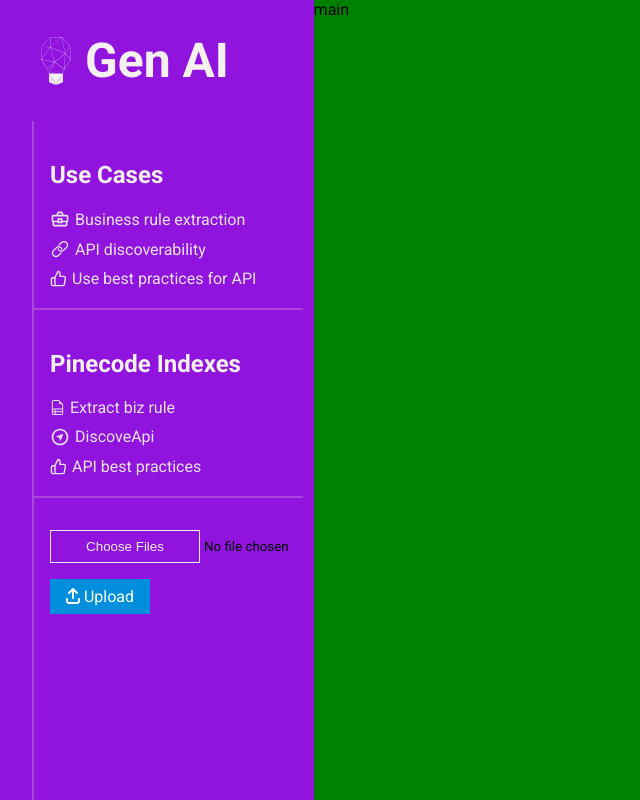
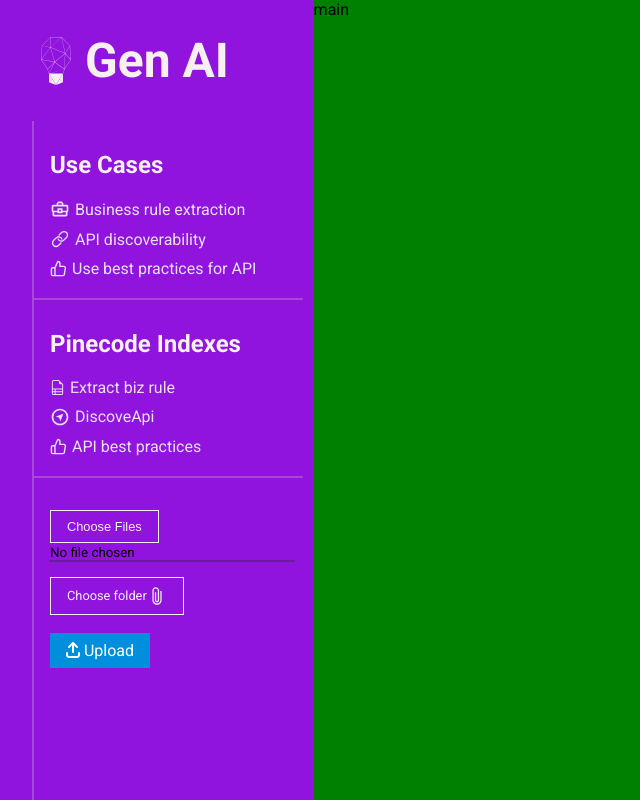
Before and after one commit to srvkmr123/gen-ai, a React (Vite) app in the folder front-end/: page / in a window 1280 px wide. Shown: the whole page, without its empty margins (0-640 px from the left). Built offline with nearby package versions, Linux system fonts and the light colour scheme.

Commit message:
basic upload files

```diff
--- a/front-end/package.json
+++ b/front-end/package.json
@@ -10,8 +10,10 @@
     "preview": "vite preview"
   },
   "dependencies": {
+    "filepond": "^4.30.6",
     "react": "^18.2.0",
     "react-dom": "^18.2.0",
+    "react-filepond": "^7.1.2",
     "react-icons": "^4.12.0",
     "react-router-dom": "^6.21.1"
   },
--- a/front-end/src/App.scss
+++ b/front-end/src/App.scss
@@ -1,4 +1,7 @@
 .app{
     display: flex;
-    height: 100vh;
+    min-height: 100vh;
+    overflow:auto ;
+    scroll-behavior: smooth;
+
 }
--- a/front-end/src/components/Aside/Aside.scss
+++ b/front-end/src/components/Aside/Aside.scss
@@ -15,7 +15,7 @@
         border-left: var(--border);
         border-bottom: var(--border);
         padding-left: 1rem;
-        padding-top: 20px;
+        padding-top: 10px;
         width: 90%;
         padding-bottom: 20px;
         h2{
--- a/front-end/src/components/FilesUpload/FilesUpload.jsx
+++ b/front-end/src/components/FilesUpload/FilesUpload.jsx
@@ -1,5 +1,7 @@
 import {useState} from 'react'
 import './FilesUpload.scss'
+import { IoMdAttach } from "react-icons/io";
+
 
 function FilesUpload() {
     const [files, setFiles] = useState([])
@@ -25,9 +27,9 @@ function FilesUpload() {
         }
     }
 
-    const renderFileList = () => (<ol>
+    const renderFileList = () => (<ol className='files-ol'>
         {[...files].map((f, i) => (
-            <li key={i}>{f.name.substring(0,10)} - {f.type}</li>
+            <li className='files-list' key={i}>{f.name.substring(0,10)} - {f.type}</li>
         ))}
     </ol>)
 
@@ -38,6 +40,8 @@ function FilesUpload() {
     // )
 
     return (<div>
+
+        {/* for multiple files upload */}
         <input
             type="file"
             accept="*"
@@ -45,6 +49,10 @@ function FilesUpload() {
             className='choose-file'
             onChange={(e)=> setFiles(e.target.files)} />
         {renderFileList()}
+
+        {/* for folder upload only */}
+        <label htmlFor="choose-folder" className='select-folder'>Choose folder <IoMdAttach size={20}/></label>
+        <input  id='choose-folder' webkitdirectory="" type="file" hidden />
         <button className='file-upload-btn' onClick={handleUploadClick}>
         <i className="fa-solid fa-arrow-up-from-bracket"></i> Upload
         </button>
--- a/front-end/src/components/FilesUpload/FilesUpload.scss
+++ b/front-end/src/components/FilesUpload/FilesUpload.scss
@@ -1,11 +1,17 @@
-input::-webkit-file-upload-button{
-width: 150px;
+input::-webkit-file-upload-button,.select-folder{
+width: max-content;
+box-sizing: border-box;
 padding: 8px 16px;
 border: 1px solid var(--heading-clr);
 color: var(--heading-clr);
 background-color: inherit;
+font-size: 0.8rem;
+text-align: center;
+display: flex;
+align-items: center;
+margin-bottom: 2px;
 }
-input::-webkit-file-upload-button:hover{
+input::-webkit-file-upload-button:hover,.select-folder:hover{
     background-color: var(--heading-clr);
     color: var(--bg-purple);
 }
@@ -14,9 +20,27 @@ input::-webkit-file-upload-button:hover{
  color: white;
  outline: none;
  border: none;
+ margin-top: 1rem;
  padding: 8px 16px;
  font-size: 1em;
   &:hover{
     background-color: #0893de;
   }
 }
+.files-list{
+
+  font-size: .8rem;
+  font-style: italic;
+  color: rgb(214, 210, 210);
+}
+.files-ol{
+  outline: 1px solid rgba(49, 42, 49, 0.381);
+  width: 80%;
+  margin: 0;
+  margin-bottom: 1rem;
+  display: flex;
+  gap: 5px;
+  flex-wrap: wrap;
+  max-height: 100px;
+  overflow: auto;
+}
```
Also changed, not shown: 1 other file (tests, documents, lock files or other folders).
